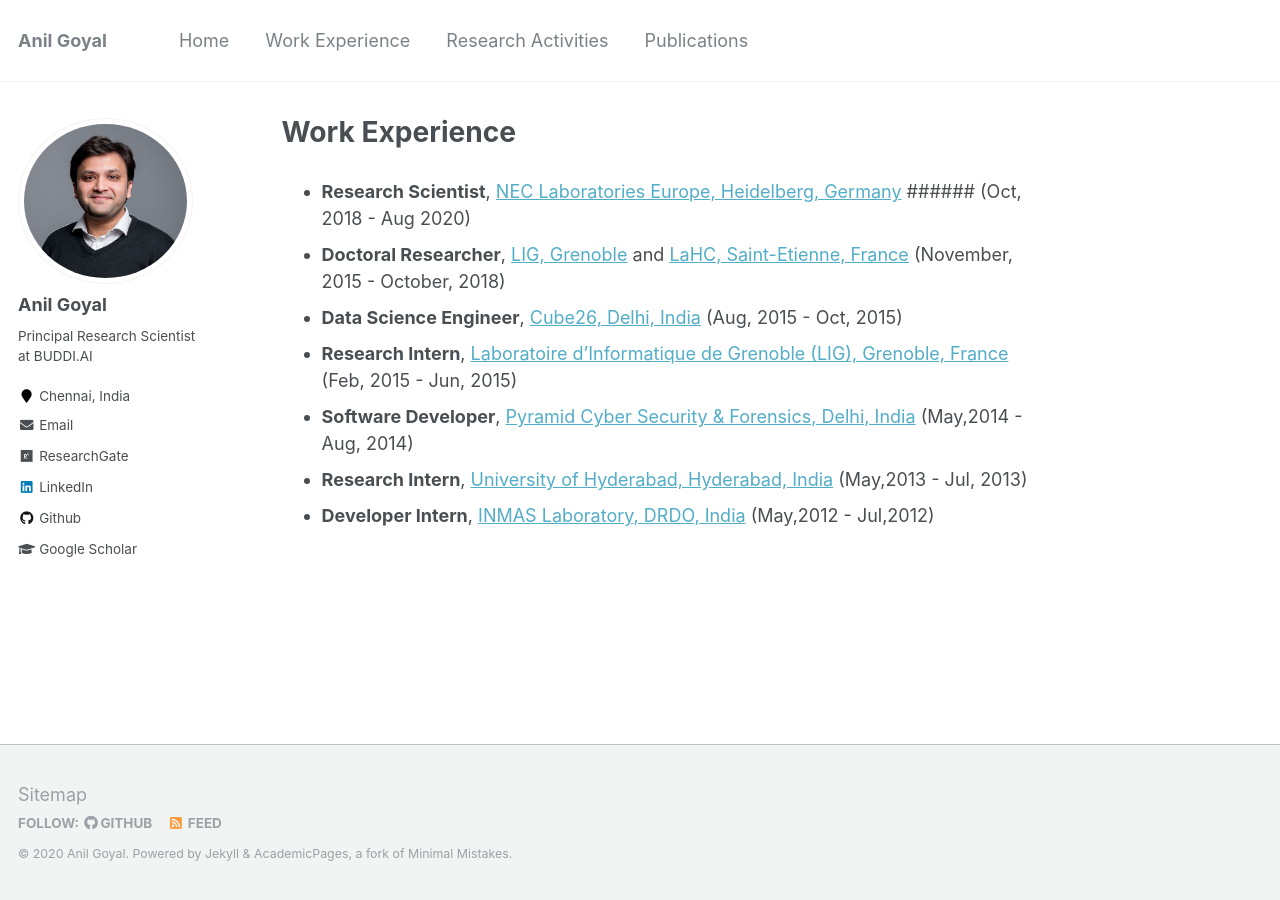
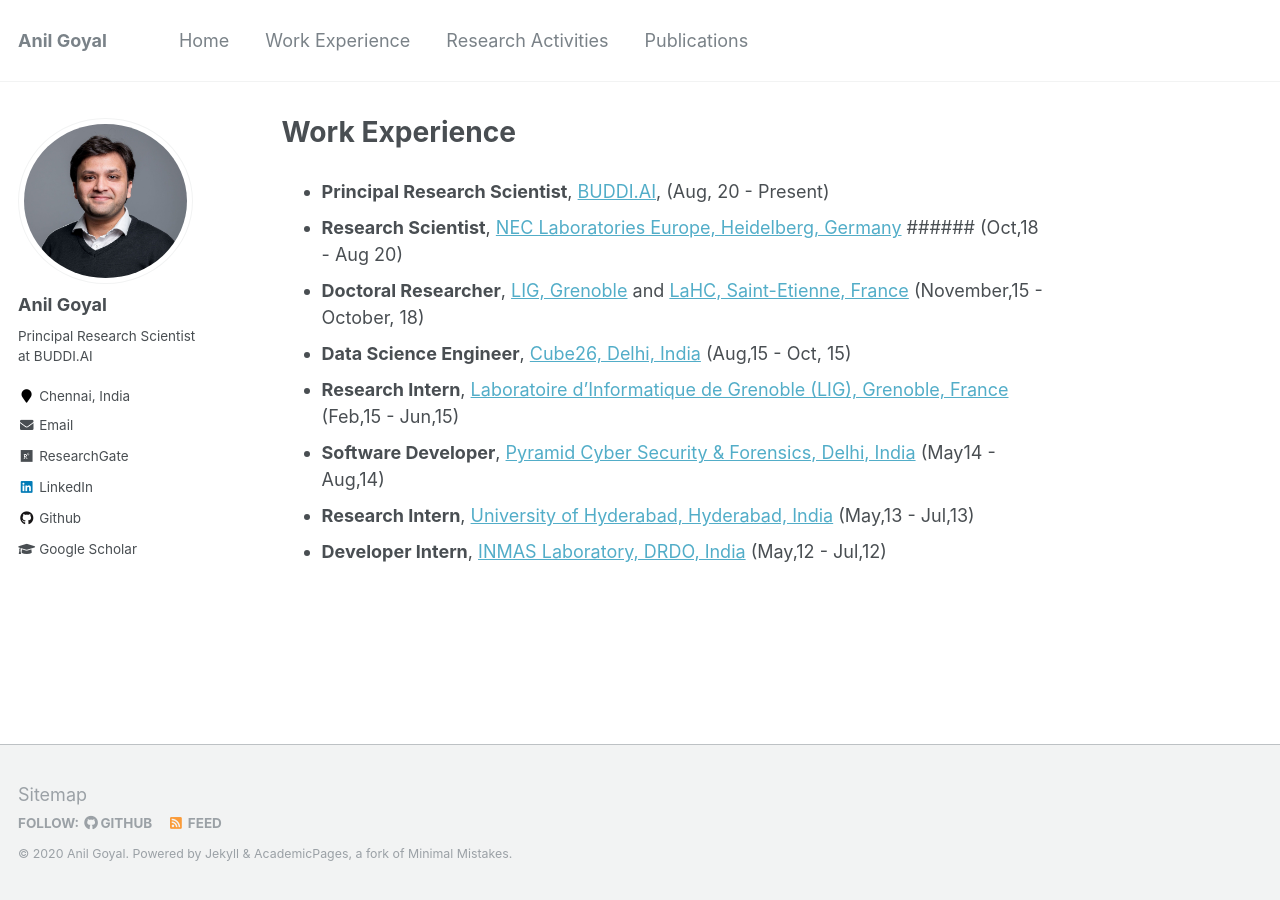
Before and after one commit to goyalanil/goyalanil.github.io, a Jekyll site: the page built from _pages/experience.md, in a window 1280 px wide. Built offline with Jekyll 4.4.1, drawn with Linux system fonts in a browser that asks for light colours.

Commit message:
Update experience.md

```diff
--- a/_pages/experience.md
+++ b/_pages/experience.md
@@ -6,10 +6,11 @@
 ---
 
 
-* **Research Scientist**, [NEC Laboratories Europe, Heidelberg, Germany](http://neclab.eu/)  ###### (Oct, 2018 - Aug 2020)
-* **Doctoral Researcher**, [LIG, Grenoble](https://www.liglab.fr/) and [LaHC, Saint-Etienne, France](http://laboratoirehubertcurien.fr/) (November, 2015 - October, 2018)
-* **Data Science Engineer**, [Cube26, Delhi, India](http://cube26.com/) (Aug, 2015 - Oct, 2015)
-* **Research Intern**, [Laboratoire d'Informatique de Grenoble (LIG), Grenoble, France](https://www.liglab.fr/) (Feb, 2015 - Jun, 2015)
-* **Software Developer**, [Pyramid Cyber Security & Forensics, Delhi, India](http://pyramidcyber.com/) (May,2014 - Aug, 2014)
-* **Research Intern**, [University of Hyderabad, Hyderabad, India](http://www.uohyd.ac.in/) (May,2013 - Jul, 2013)
-* **Developer Intern**, [INMAS Laboratory, DRDO, India](https://www.drdo.gov.in/labs-and-establishments/institute-nuclear-medicine-allied-sciences-inmas) (May,2012 - Jul,2012)
+* **Principal Research Scientist**, [BUDDI.AI](http://buddi.ai/), (Aug, 20 - Present)
+* **Research Scientist**, [NEC Laboratories Europe, Heidelberg, Germany](http://neclab.eu/)  ###### (Oct,18 - Aug 20)
+* **Doctoral Researcher**, [LIG, Grenoble](https://www.liglab.fr/) and [LaHC, Saint-Etienne, France](http://laboratoirehubertcurien.fr/) (November,15 - October, 18)
+* **Data Science Engineer**, [Cube26, Delhi, India](http://cube26.com/) (Aug,15 - Oct, 15)
+* **Research Intern**, [Laboratoire d'Informatique de Grenoble (LIG), Grenoble, France](https://www.liglab.fr/) (Feb,15 - Jun,15)
+* **Software Developer**, [Pyramid Cyber Security & Forensics, Delhi, India](http://pyramidcyber.com/) (May14 - Aug,14)
+* **Research Intern**, [University of Hyderabad, Hyderabad, India](http://www.uohyd.ac.in/) (May,13 - Jul,13)
+* **Developer Intern**, [INMAS Laboratory, DRDO, India](https://www.drdo.gov.in/labs-and-establishments/institute-nuclear-medicine-allied-sciences-inmas) (May,12 - Jul,12)
```
